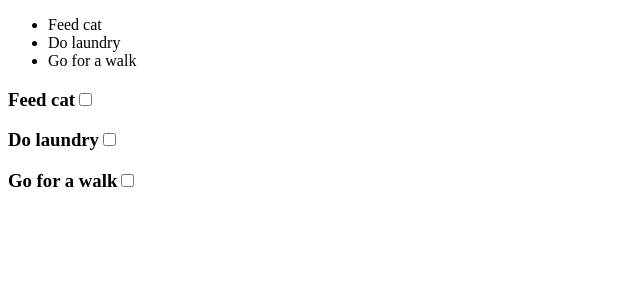
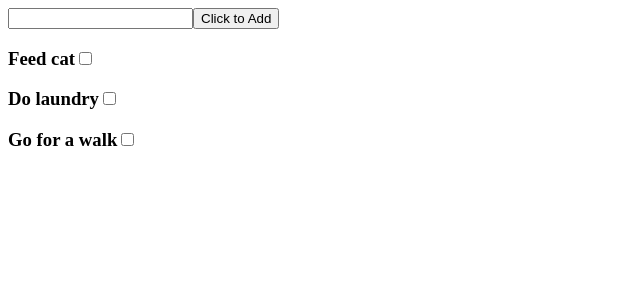
Before and after one commit to cboydstun/react-rendering-data, a React (Create React App) app: page / in a window 1280 px wide. Shown: the top 300 px of the page, without its empty margins (0-640 px from the left). Built offline with nearby package versions, Linux system fonts and the light colour scheme.

Commit message:
add TodoAddWithState

```diff
--- a/src/App.js
+++ b/src/App.js
@@ -6,6 +6,7 @@ import TodoRendered from './components/TodoRendered'
 import TodoWithKey from './components/TodoWithKey'
 import TodoWithKeyUnique from './components/TodoWithKeyUnique'
 import TodoWithStateObjects from './components/TodoWithStateObjects'
+import TodoAddWithState from './components/TodoAddWithState'
 
 function App() {
     return (
@@ -14,8 +15,9 @@ function App() {
             <TodoWithCheckboxes />
             <TodoRendered />
             <TodoWithKey /> */}
-            <TodoWithKeyUnique />
-            <TodoWithStateObjects />
+            {/* <TodoWithKeyUnique /> */}
+            {/* <TodoWithStateObjects /> */}
+            <TodoAddWithState />
         </div>
     )
 }
--- /dev/null
+++ b/src/components/TodoAddWithState.js
@@ -0,0 +1,38 @@
+import React, {useState} from 'react'
+
+import {todos as todoList } from '../todoList'
+
+export default function TodoAddWithState() {
+    const [todos, setTodos] = useState(todoList)
+  const [title, setTitle] = useState('')
+
+  function addTodo() {
+    const newTodo = {
+      title,
+      completed: false
+    }
+    // this concatenates the previous todos array with the new
+    // todo object that we want to add
+    setTodos((state) => state.concat(newTodo))
+  }
+
+  return (
+    <div>
+      <section>
+        <input value={title} onChange={(e) => setTitle(e.target.value)} />
+        <button onClick={addTodo}>Click to Add</button>
+      </section>
+
+      {
+        todos.map((todo, i) => {
+          return (
+            <section key={i}>
+
+              <h3>{todo.title}<span><input type="checkbox" onChange={todo.completed} /></span></h3>
+            </section>
+          )
+        })
+      }
+    </div>
+  );
+}
```
